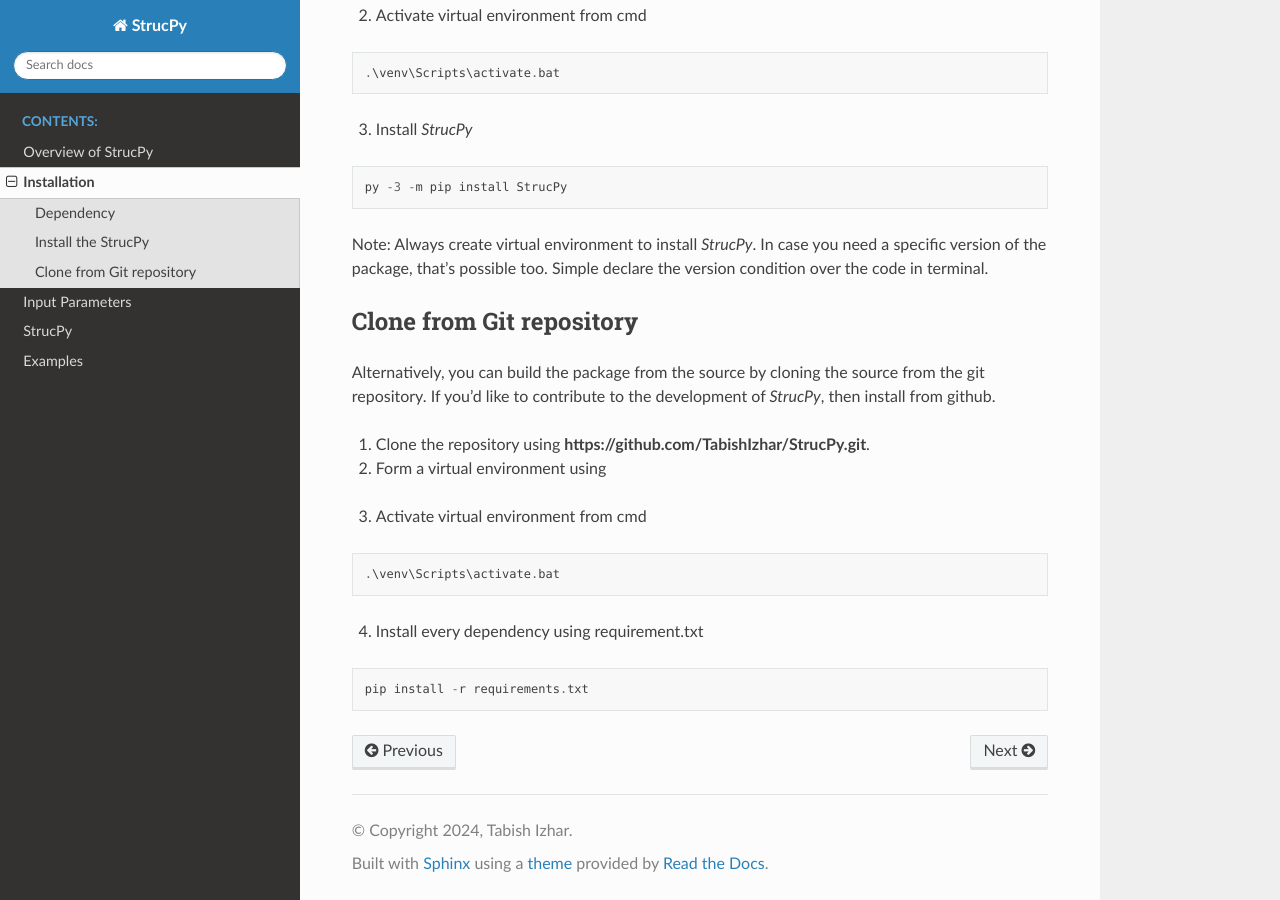
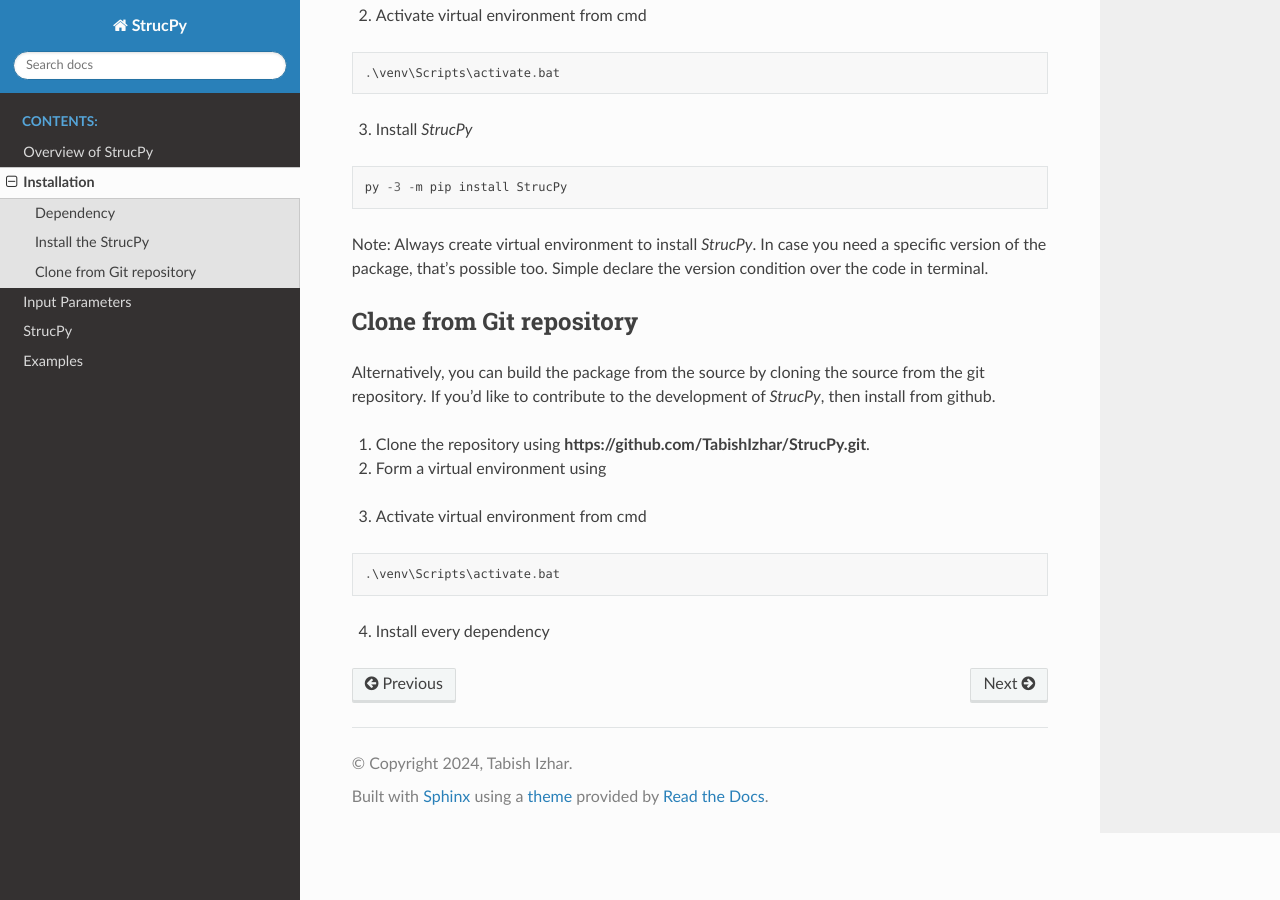
Before and after one commit to TabishIzhar/StrucPy, a Sphinx documentation site: the page built from docs/source/Installation.rst, in a window 1280 px wide and 900 px high, scrolled down 647 px. Built offline with Sphinx 7.4.7 and the Read the Docs theme 2.0.0, drawn with Linux system fonts in a browser that asks for light colours.

Commit message:
second commit

```diff
--- a/docs/source/Installation.rst
+++ b/docs/source/Installation.rst
@@ -59,8 +59,4 @@
 
    .\venv\Scripts\activate.bat
 
-4. Install every dependency using requirement.txt
-
-.. code-block:: python
-
-   pip install -r requirements.txt
+4. Install every dependency
```
Also changed, not shown: README.md (+2 -4 lines).
